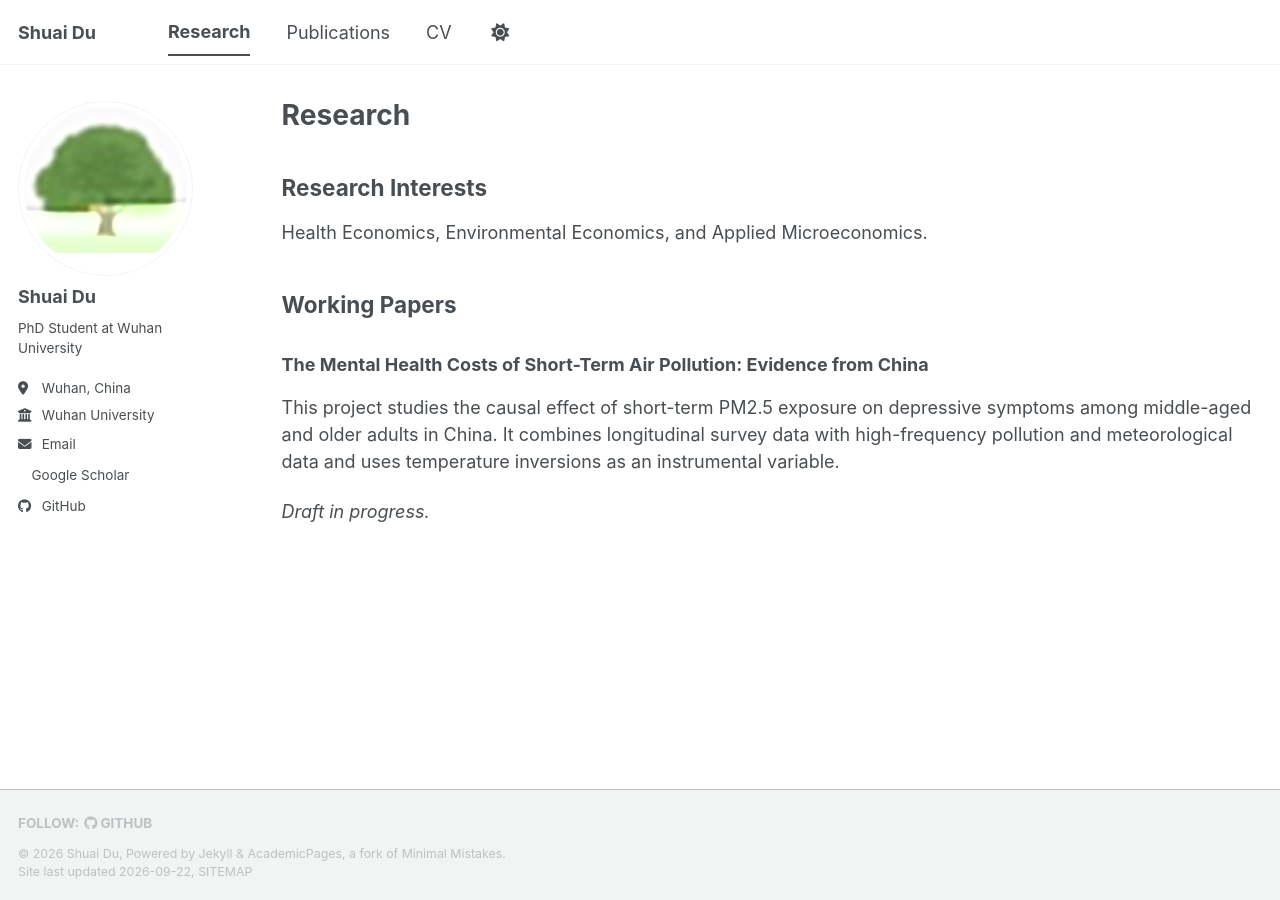
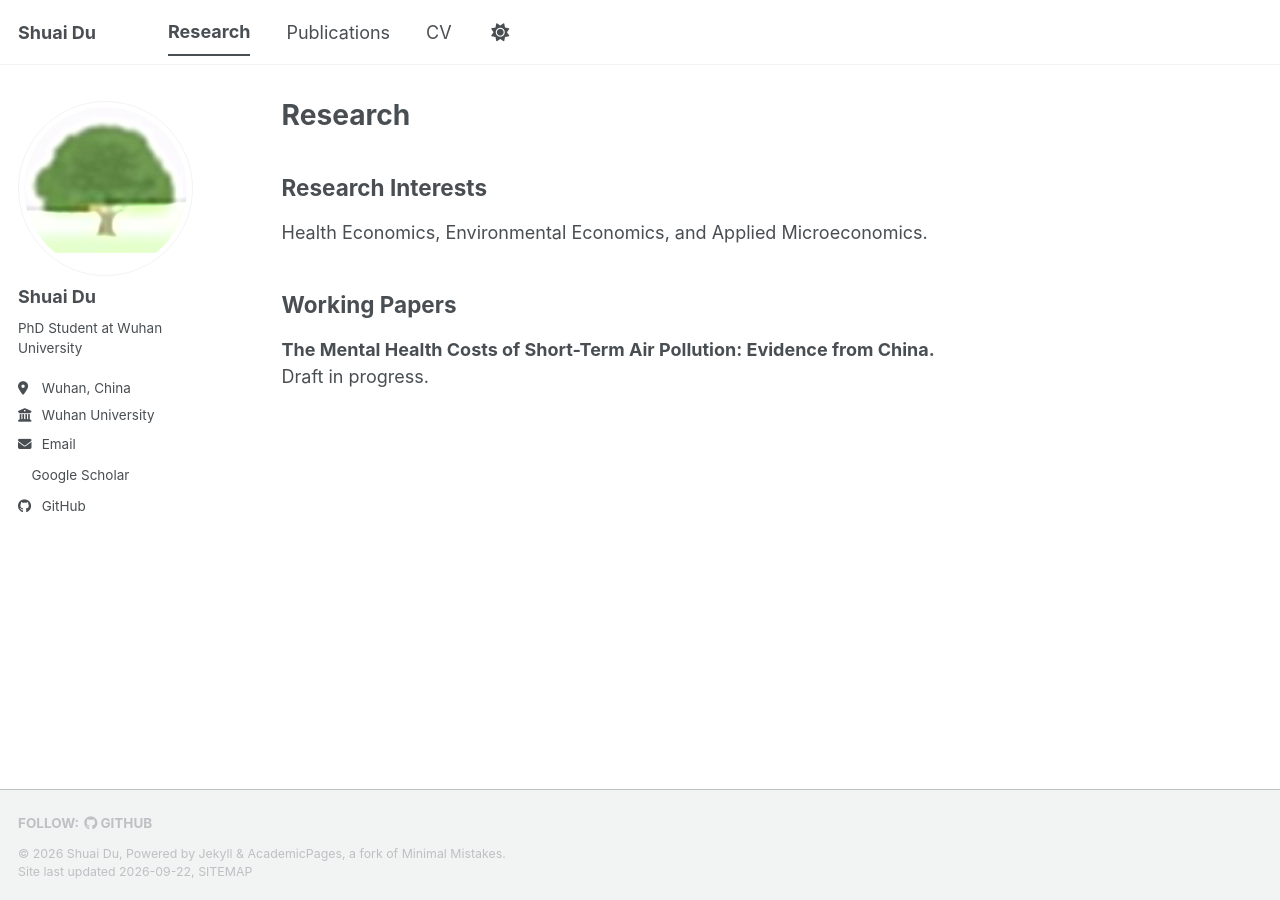
Before and after one commit to shuai-du/shuai-du.github.io, a Jekyll site: the page built from _pages/research.md, in a window 1280 px wide. Built offline with Jekyll 4.4.1, drawn with Linux system fonts in a browser that asks for light colours; a style sheet for code colours, icons or effects is not loaded.

Commit message:
Simplify research page

```diff
--- a/_pages/research.md
+++ b/_pages/research.md
@@ -11,8 +11,5 @@ Health Economics, Environmental Economics, and Applied Microeconomics.
 
 ## Working Papers
 
-### The Mental Health Costs of Short-Term Air Pollution: Evidence from China
-
-This project studies the causal effect of short-term PM2.5 exposure on depressive symptoms among middle-aged and older adults in China. It combines longitudinal survey data with high-frequency pollution and meteorological data and uses temperature inversions as an instrumental variable.
-
-*Draft in progress.*
+**The Mental Health Costs of Short-Term Air Pollution: Evidence from China.**
+Draft in progress.
```
